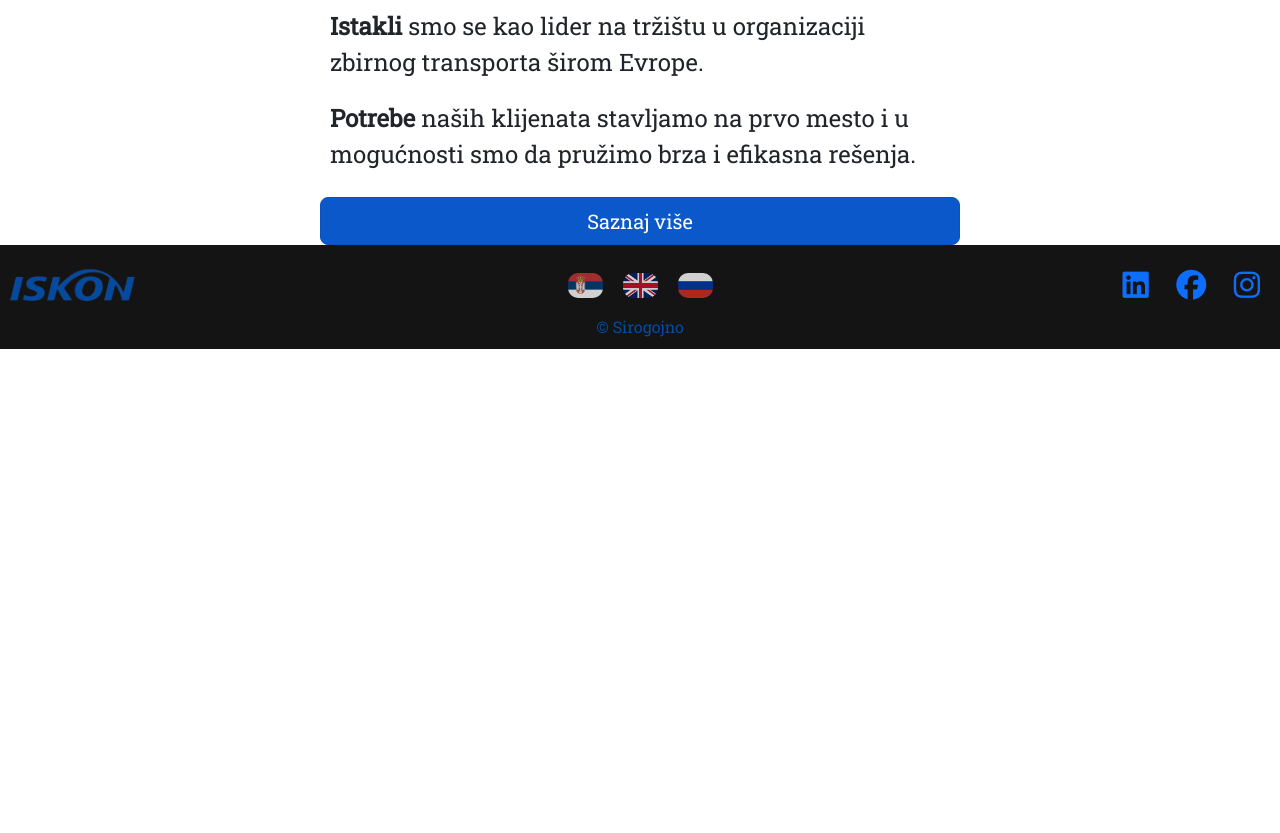
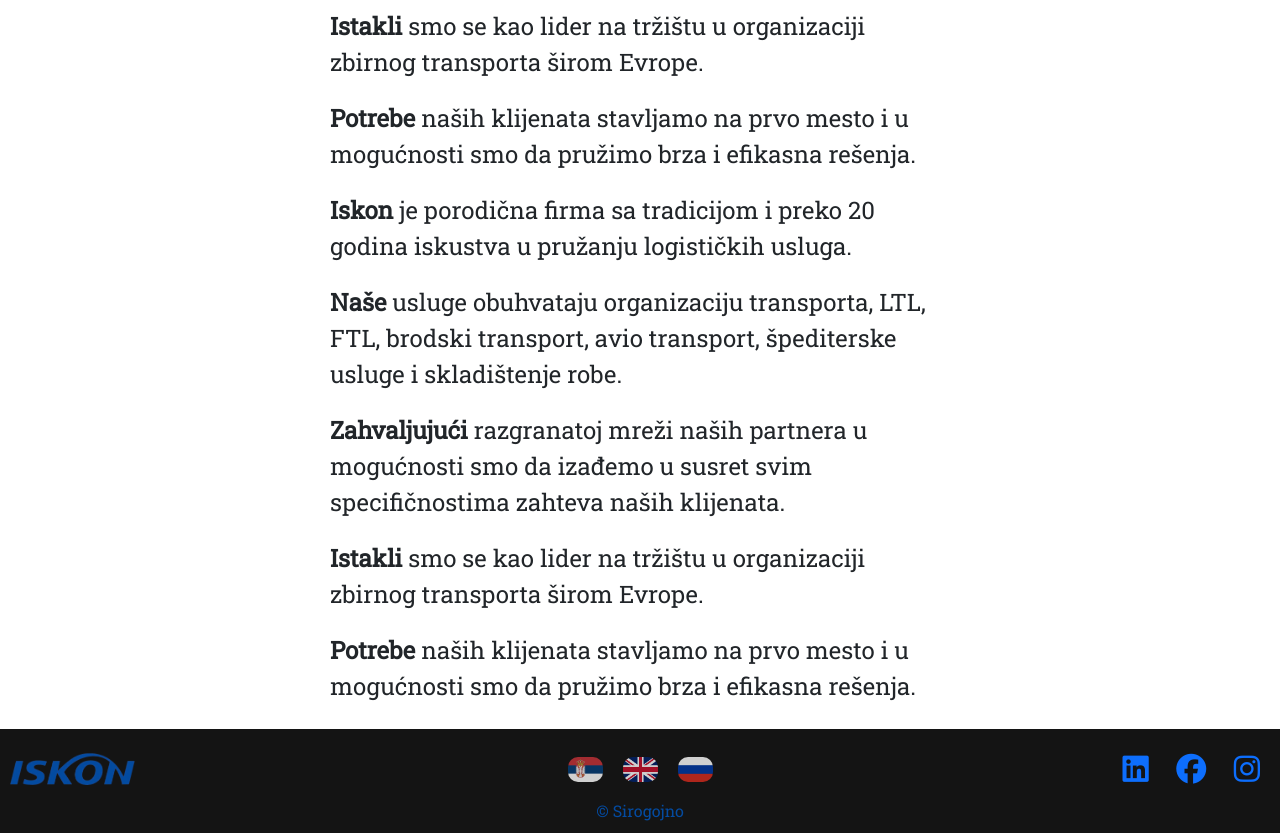
Before and after one commit to TzarGadesh/Backend_Form, a plain HTML site: page o-nama.html in a window 1280 px wide. Shown: the part 455-1288 px from the top of the page. Before the commit the page ends 804 px from the top, so only its background shows below. Drawn offline with nearby package versions, Linux system fonts and the light colour scheme.

Commit message:
o nama dopuna, dok ne dodje citav tekst

```diff
--- a/o-nama.html
+++ b/o-nama.html
@@ -75,10 +75,27 @@
                 <b>Potrebe</b> naših klijenata stavljamo na prvo mesto i u mogućnosti smo da pružimo brza i efikasna
                 rešenja.
             </div>
-        </div>
-        <div class="dugme text-center">
-            <a href="#" class="btn btn-primary btn-lg active" role="button" aria-pressed="true">Saznaj
-                više</a>
+            <div class="uvod txt">
+                <b>Iskon</b> je porodična firma sa tradicijom i preko 20 godina iskustva u pružanju logističkih
+                usluga.
+            </div>
+            <div class="p1 txt">
+                <b>Naše</b> usluge obuhvataju organizaciju transporta, LTL, FTL, brodski transport, avio transport,
+                špediterske
+                usluge i skladištenje robe.</div>
+            <div class="p2 txt">
+                <b>Zahvaljujući</b> razgranatoj mreži naših partnera u mogućnosti smo da izađemo u susret svim
+                specifičnostima
+                zahteva naših klijenata.
+            </div>
+            <div class="p3 txt">
+                <b>Istakli</b> smo se kao lider na tržištu u organizaciji zbirnog transporta širom Evrope.
+            </div>
+            <div class="p4 txt">
+                <b>Potrebe</b> naših klijenata stavljamo na prvo mesto i u mogućnosti smo da pružimo brza i efikasna
+                rešenja.
+            </div>
+
         </div>
     </main>
 
```
Also changed, not shown: Styles/usluge.css (line endings or trailing spaces).
